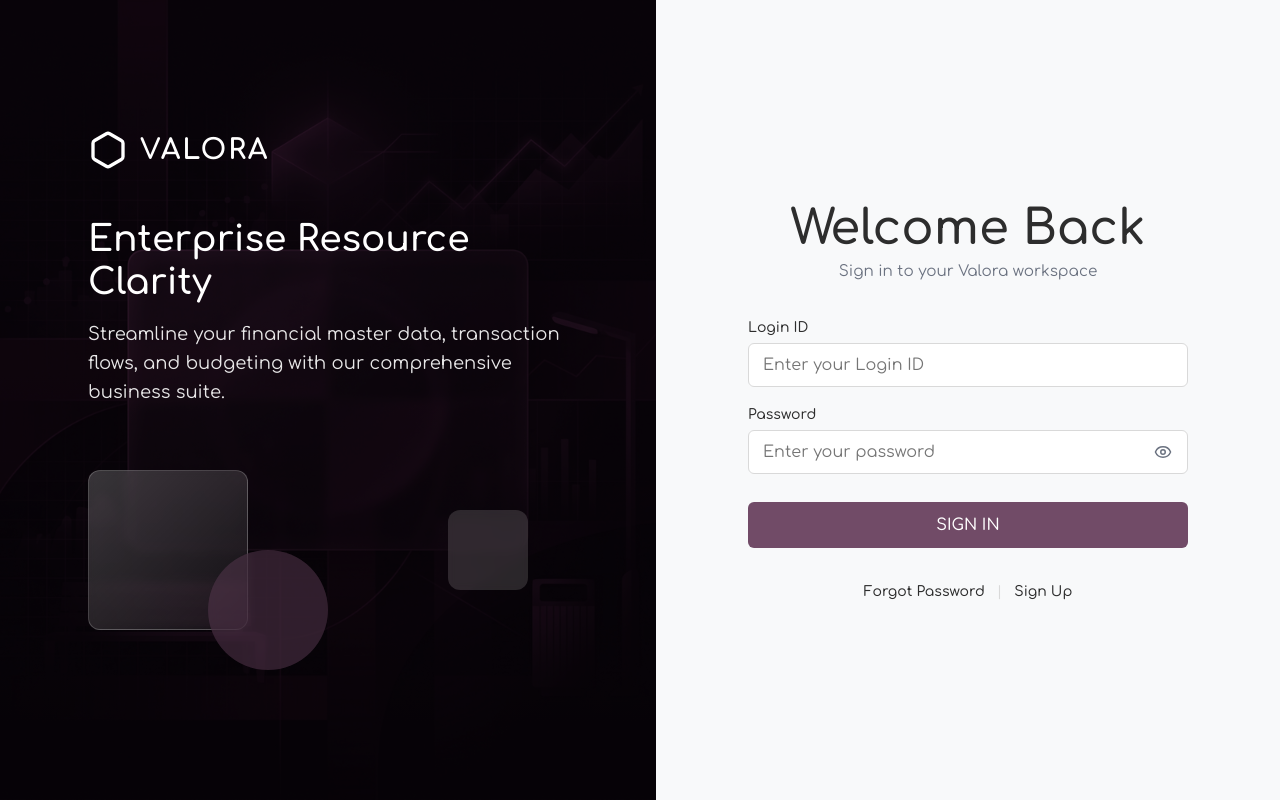
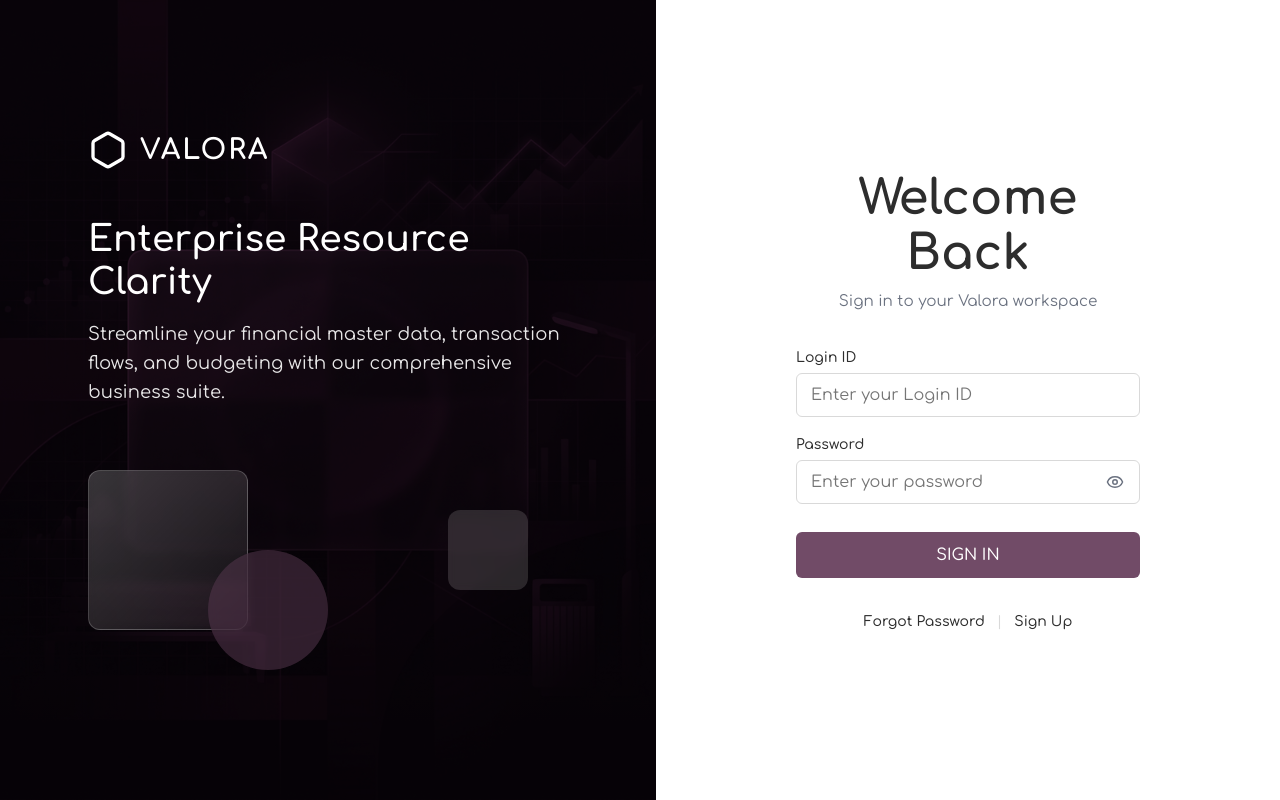
Before and after one commit to RITISHM/VALORA, a React (Vite) app in the folder client/: page /login in a window 1280 px wide. Built offline with nearby package versions, Linux system fonts and the light colour scheme; no server answers.

Commit message:
edited login page

```diff
--- a/client/package.json
+++ b/client/package.json
@@ -9,7 +9,7 @@
     "react-router-dom": "^7.18.3"
   },
   "devDependencies": {
-    "@vitejs/plugin-react": "^4.3.0",
-    "vite": "^8.2.2"
+    "@vitejs/plugin-react": "^4.3.4",
+    "vite": "^6.2.0"
   }
 }
--- a/client/src/App.jsx
+++ b/client/src/App.jsx
@@ -1,3 +1,4 @@
+import React from 'react';
 import { BrowserRouter as Router, Routes, Route, Navigate } from 'react-router-dom';
 import Login from './pages/login.jsx';
 import Signup from './pages/signup.jsx';
--- a/client/src/index.css
+++ b/client/src/index.css
@@ -1,12 +1,24 @@
 /* client/src/index.css */
+@import url('https://fonts.googleapis.com/css2?family=Comfortaa:wght@300..700&display=swap');
+
+:root {
+  --font-family: 'Comfortaa', cursive, sans-serif;
+}
+
 body, html {
   margin: 0;
   padding: 0;
   width: 100%;
   height: 100%;
   overflow: hidden;
+  font-family: 'Comfortaa', cursive, sans-serif;
 }
 
 *, *::before, *::after {
   box-sizing: border-box;
+  font-family: 'Comfortaa', cursive, sans-serif;
 }
+
+button, input, optgroup, select, textarea {
+  font-family: inherit;
+}
--- a/client/src/styles/login.css
+++ b/client/src/styles/login.css
@@ -26,7 +26,7 @@
   min-height: 100vh;
   width: 100vw;
   font-family: var(--font-family);
-  background-color: var(--valora-bg);
+  background-color: #FFFFFF;
   overflow: hidden;
 }
 
@@ -136,7 +136,7 @@
   width: 100%;
   max-width: 440px;
   background: transparent;
-  padding: 48px 0;
+  padding: 48px;
   border-radius: 12px;
   box-shadow: none;
 }
@@ -149,8 +149,9 @@
 .welcome-text {
   font-size: 3rem;
   color: var(--valora-text-main);
-  margin: 0 0 8px 0;
-  font-weight: 600;
+  margin: 0 0 12px 0;
+  font-weight: 700;
+  line-height: 1.15;
 }
 
 .subtitle-text {
@@ -326,5 +327,6 @@
     padding: 32px 0;
     box-shadow: none;
     border: none;
+    background: transparent;
   }
 }
--- /dev/null
+++ b/client/vite.config.js
@@ -0,0 +1,7 @@
+import { defineConfig } from 'vite';
+import react from '@vitejs/plugin-react';
+
+// https://vite.dev/config/
+export default defineConfig({
+  plugins: [react()],
+});
```
Also changed, not shown: 1 other file (tests, documents, lock files or other folders).
